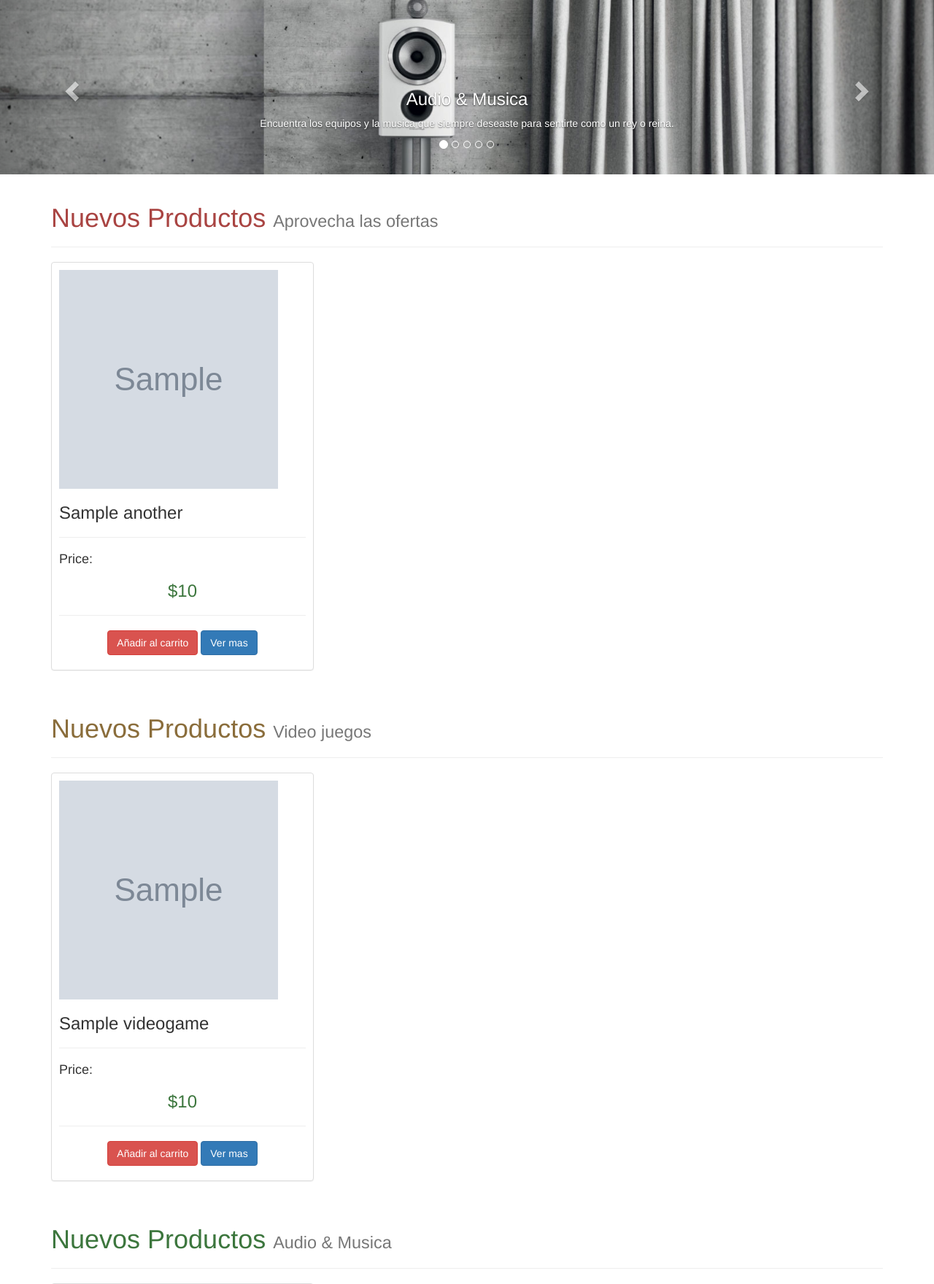
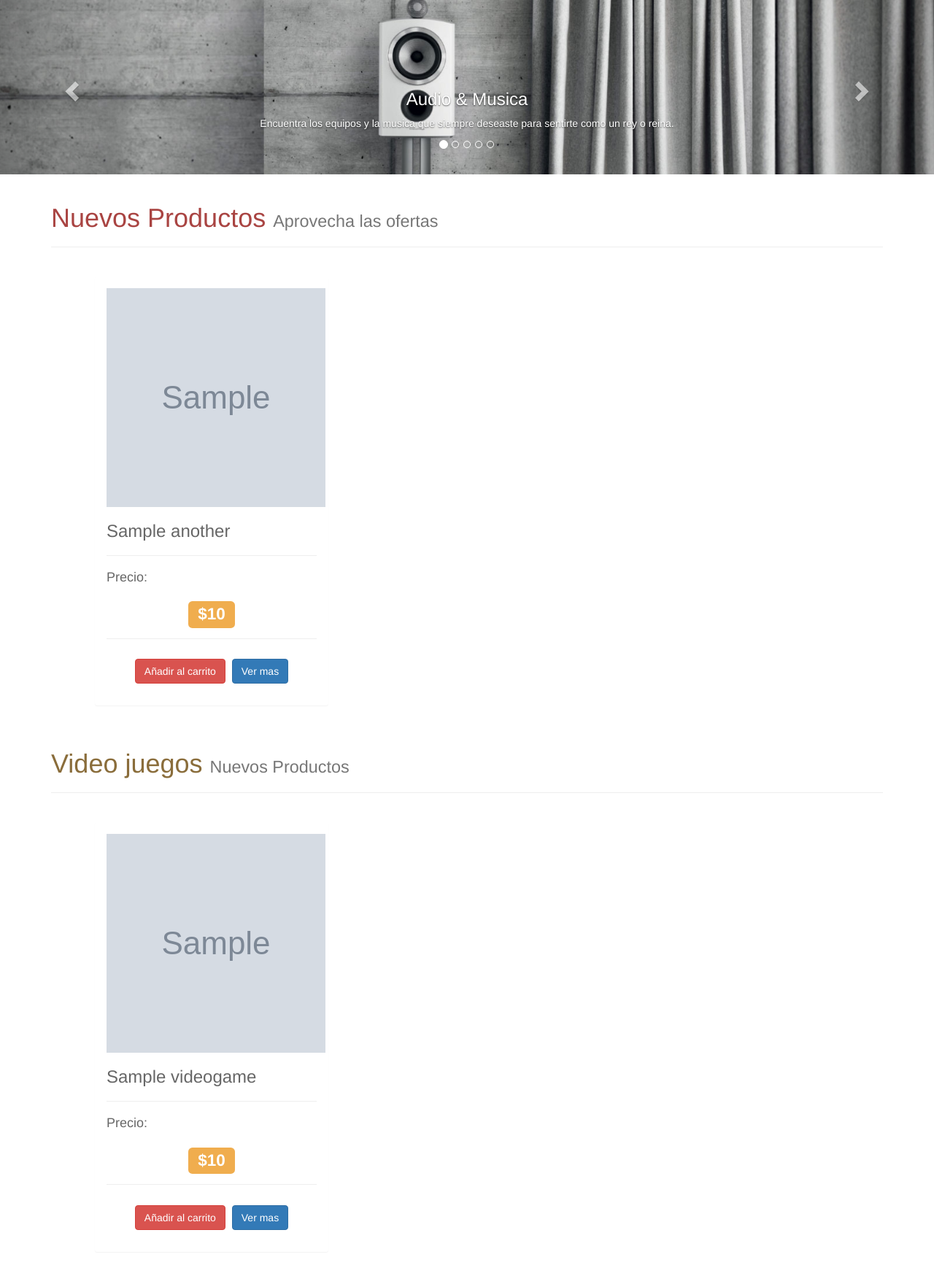
Before and after one commit to claudio-familia/Eletrosafe-Store, a Laravel app: template resources/views/index.blade.php in a window 1280 px wide. Shown: the part 105-1865 px from the top of the page at 73% size. Run offline with Laravel 8, Linux system fonts and the light colour scheme; the template is opened without the code that fills it: most values are stand-ins (such as "Sample title", 1, 10 or a date in 2020).

Commit message:
Working in frontend yet

```diff
--- a/public/css/estilos.css
+++ b/public/css/estilos.css
@@ -1,3 +1,4 @@
+/*Generales-------------*/
 html{
 	min-height: 100%;
 	position: relative;
@@ -8,6 +9,7 @@
 	padding: : 0;
 }
 
+/*navbar------------------*/
 .logo{
 	height: 50px;
 }
@@ -21,11 +23,8 @@
 	border-radius: 0px;
 }
 
-.enlace{
-	font-style: none;
-	color: #fff;
-}
 
+/*Producto-----------------*/
 .precio {
 	margin: 0px;
 }
@@ -33,11 +32,85 @@
 	padding: 10px;
 }
 
+img{display: block;}
+
+
+/*Footer-----------*/
 footer{
 	position: absolute;
+	bottom: 0;
 	padding: 20px;
 	width: 100%;
 	height: 120px;
 	background-color: #101010;
 	color: #fff;
 }
+
+.enlace{
+	font-style: none;
+	color: #fff;
+}
+
+/*Efecto de productos*/
+#waterfall {
+    margin: 10px;
+    overflow: hidden;
+}
+
+#waterfall.min {
+    margin: 0;
+}
+
+#waterfall li {
+    /*position: absolute;*/
+    left: 0;
+    top: 0;
+    opacity: 0;
+    z-index: 0;
+    transform: translateY(100px);
+}
+
+#waterfall li:hover {
+    z-index: 1;
+}
+
+#waterfall li.show {
+    opacity: 1;
+    transform: translateY(0);
+    transition: all 0.3s, top 1s;
+}
+
+#waterfall li>div {
+    color: rgba(0, 0, 0, 0.6);
+    font-size: 32px;
+    border-radius: 3px;
+    margin: 10px;
+    padding: 15px;
+    background: rgb(255, 255, 255);
+    border: 1px solid rgba(038, 191, 64, 0);
+    transition: all 0.5s;
+}
+
+#waterfall li>div:hover {
+    transform: translateY(-10px);
+    border: 1px solid rgba(27, 112, 111, 1);
+    box-shadow: 0 30px 80px rgba(59, 145, 255, 0.6);
+    transition: all 0.3s;
+}
+
+#waterfall li.min>div {
+    margin: 0;
+    transform: none;
+    border: none;
+    border-radius: 0;
+    box-shadow: none;
+    border-bottom: 1px solid rgba(0, 0, 0, 0.1);
+}
+
+#waterfall li.min>div:hover {
+    transform: none;
+    border: none;
+    border-radius: 0;
+    box-shadow: none;
+    border-bottom: 1px solid rgba(0, 0, 0, 0.1);
+}
--- /dev/null
+++ b/public/css/reset2.0.min.css
@@ -0,0 +1 @@
+html,body,div,span,applet,object,iframe,h1,h2,h3,h4,h5,h6,p,blockquote,pre,a,abbr,acronym,address,big,cite,code,del,dfn,em,img,ins,kbd,q,s,samp,small,strike,strong,sub,sup,tt,var,b,u,i,center,dl,dt,dd,ol,ul,li,fieldset,form,label,legend,table,caption,tbody,tfoot,thead,tr,th,td,article,aside,canvas,details,embed,figure,figcaption,footer,header,hgroup,menu,nav,output,ruby,section,summary,time,mark,audio,video{margin:0;padding:0;border:0;font-size:100%;font:inherit;vertical-align:baseline}article,aside,details,figcaption,figure,footer,header,hgroup,menu,nav,section{display:block}body{line-height:1}ol,ul{list-style:none}blockquote,q{quotes:none}blockquote:before,blockquote:after,q:before,q:after{content:'';content:none}table{border-collapse:collapse;border-spacing:0}
--- /dev/null
+++ b/public/js/newWaterfall.js
@@ -0,0 +1,155 @@
+/*	   Waterfall Flow Code By: ONEO 2015.08.26
+	NewWaterfall Flow Code By: ONEO 2016.10.25
+------------------------------------------------------*/
+(function ()
+{
+    $.fn.NewWaterfall = function (options)
+    {
+        // 参数
+        var defaults = {
+            width: 360,
+            delay: 60,
+            repeatShow: false
+        };
+        var config = $.extend({}, defaults, options);
+        var ul = this;
+        // 功能
+        var show = function (li)
+        {
+            if ($(window).scrollTop() + $(window).height() > $(li).offset().top)
+            {
+                $(li).addClass('show');
+            } else if ($(window).scrollTop() + $(window).height() < $(li).offset().top)
+            {
+                if (config.repeatShow)
+                {
+                    $(li).removeClass('show');
+                }
+            }
+        }
+        var refresh = function ()
+        {
+            if (ul.length <= 0)
+            {
+                return;
+            }
+
+            ul.css({
+                "position": "relative"
+            });
+
+            // 参数
+            var lis = $(ul).children("li");
+
+            if (lis.length <= 0)
+            {
+                return;
+            }
+
+            var ul_width = $(ul).width();
+            var ul_column = parseInt(ul_width / config.width);
+
+            if (lis.length < ul_column)
+            {
+                ul_column = lis.length;
+            }
+
+            var li_left = (ul_width - ul_column * config.width) / 2;
+
+            if (ul_column > 0)
+            {
+                $(ul).removeClass('min');
+
+                // 基础样式设置
+                lis.css({
+                    "position": "absolute",
+                    "width": config.width
+                });
+
+                // 变量
+                var maxHeight = 0;
+                var list = []
+                var nlist = []
+
+                // 初始化列表
+                for (var i = 0; i < lis.length; i++)
+                {
+                    list.push({
+                        "index": i,
+                        "bottom": 0,
+                        "height": $(lis[i]).height(),
+                    });
+                }
+
+                // 初始化列
+                for (var i = 0; i < ul_column; i++)
+                {
+                    nlist.push([]);
+                }
+
+                // 智能排序
+                for (var i = 0; i < lis.length; i++)
+                {
+                    if (i < ul_column)
+                    {
+                        list[i]["bottom"] = list[i]["height"];
+                        nlist[i].push(list[i]);
+                    } else
+                    {
+                        var b = 0;
+                        var l = 0;
+                        for (var j = 0; j < ul_column; j++)
+                        {
+                            var jh = nlist[j][nlist[j].length - 1]["bottom"] + list[i]["height"];
+                            if (b == 0 || jh < b)
+                            {
+                                b = jh;
+                                l = j;
+                            }
+                        }
+                        list[i]["bottom"] = b;
+                        nlist[l].push(list[i]);
+                    }
+                }
+
+                // 开始布局
+                for (var i = 0; i < nlist.length; i++)
+                {
+                    for (var j = 0; j < nlist[i].length; j++)
+                    {
+                        $(lis[nlist[i][j]["index"]]).css({
+                            "left": i * config.width + li_left,
+                            "top": nlist[i][j]["bottom"] - nlist[i][j]["height"]
+                        });
+                    }
+                }
+
+                // 设置最大高度
+                for (var i = 0; i < nlist.length; i++)
+                {
+                    var h = nlist[i][nlist[i].length - 1]["bottom"];
+                    if (maxHeight < h)
+                    {
+                        maxHeight = h;
+                    }
+                }
+                $(ul).css("height", maxHeight);
+            } else
+            {
+                lis.attr("style", "");
+                ul.attr("style", "");
+                $(ul).addClass('min');
+            }
+
+            // 显示列表
+            for (var i = 0; i < lis.length; i++)
+            {
+                show(lis[i]);
+            }
+        }
+
+        // 刷新
+        refresh();
+        setInterval(refresh, config.delay);
+    }
+})();
--- a/resources/views/contactanos.blade.php
+++ b/resources/views/contactanos.blade.php
@@ -23,7 +23,6 @@
             <div class="form-group">
                 <label for="mensaje"> Mensaje</label>
                 <textarea class="form-control" id="mensaje" placeholder="Escribe tu mensaje"></textarea>
-
             </div>
 
              <div class="form-group">
--- a/resources/views/index.blade.php
+++ b/resources/views/index.blade.php
@@ -5,134 +5,167 @@
 	<div class="page-header">
 	  <h1 class="text-danger">Nuevos Productos <small>Aprovecha las ofertas</small></h1>
 	</div>
+
 	<div class="row">
+		<ul id="waterfall">
 	@foreach($another as $np)
-		<div class="col-sm-6 col-md-4">
+			<div class="col-sm-6 col-md-4 .article">
+				<li class="show">
 			    	<div class="panel panel-default muestras">
-		      	<img src="{{$np->image}}" height="300" width="300px">
+				      	<a href="producto/{{$np->id}}"><img src="{{$np->image}}" height="300" width="300px"></a>
 				      	<div class="caption">
 					        <h3>{{$np->name}}</h3>
 					        <hr>
-			        <h4>Price:</h4><h3 class="text-center text-success">${{$np->price}}</h3>
+					        <h4>Precio:</h4><h2 class="text-center"><span class="label label-warning">${{number_format($np->price)}}</span></h2>
 					        <hr>
-		    	    <p class="text-center"><a href="#" class="btn btn-danger" role="button">Añadir al carrito</a> <a href="#" class="btn btn-primary" role="button">Ver mas</a></p>
+				    	    <p class="text-center"><a href="#" class="btn btn-danger" role="button">Añadir al carrito</a> <a href="producto/{{$np->id}}" class="btn btn-primary" role="button">Ver mas</a></p>
 				      	</div>
 			    	</div>
+		    	</li>
 			</div>
 	@endforeach
+		</ul>
 	</div>
+
 	<!-- Video juegos-->
 
+
+
 	<div class="page-header">
-	  <h1 class="text-warning">Nuevos Productos <small>Video juegos</small></h1>
+	  <h1 class="text-warning">Video juegos <small>Nuevos Productos</small></h1>
 	</div>
 	<div class="row">
+	<ul id="waterfall">
 	@foreach($videogames as $vg)
 		<div class="col-sm-6 col-md-4">
+		<li class="show">
 	    	<div class="panel panel-default muestras">
 		      	<a href="producto/{{$vg->id}}"><img src="{{$vg->image}}" height="300" width="300px"></a>
 		      	<div class="caption">
 			        <h3>{{$vg->name}}</h3>
 		    	    <hr>
-			        <h4>Price:</h4><h3 class="text-center text-success">${{$vg->price}}</h3>
+			        <h4>Precio:</h4><h2 class="text-center"><span class="label label-warning">${{number_format($vg->price)}}</span></h2>
 			        <hr>
-		    	    <p class="text-center"><a href="#" class="btn btn-danger" role="button">Añadir al carrito</a> <a href="#" class="btn btn-primary" role="button">Ver mas</a></p>
+		    	    <p class="text-center"><a href="#" class="btn btn-danger" role="button">Añadir al carrito</a> <a href="producto/{{$vg->id}}" class="btn btn-primary" role="button">Ver mas</a></p>
 		      	</div>
 	    	</div>
+	    </li>
 		</div>
 	@endforeach
 	</div>
 
-
 	<!-- Musica-->
 
 	<div class="page-header">
-	  <h1 class="text-success">Nuevos Productos <small>Audio & Musica</small></h1>
+	  <h1 class="text-success">Audio & Musica <small>Nuevos Productos</small></h1>
 	</div>
 	<div class="row">
+	<ul id="waterfall">
 	@foreach($musica as $am)
 		<div class="col-sm-6 col-md-4">
+			<li class="show">
 		    	<div class="panel panel-default muestras">
-		      	<img src="{{$am->image}}" height="300" width="300px">
+			      	<a href="producto/{{$am->id}}"><img src="{{$am->image}}" height="300" width="300px"></a>
 			      	<div class="caption">
 				        <h3>{{$am->name}}</h3>
 			    	    <hr>
-			        <h4>Price:</h4><h3 class="text-center text-success">${{$am->price}}</h3>
+				        <h4>Precio:</h4><h2 class="text-center"><span class="label label-warning">${{number_format($am->price)}}</span></h2>
 				        <hr>
-		    	    <p class="text-center"><a href="#" class="btn btn-danger" role="button">Añadir al carrito</a> <a href="#" class="btn btn-primary" role="button">Ver mas</a></p>
+			    	    <p class="text-center"><a href="#" class="btn btn-danger" role="button">Añadir al carrito</a> <a href="producto/{{$am->id}}" class="btn btn-primary" role="button">Ver mas</a></p>
 			      	</div>
 		    	</div>
+	    	</li>
 		</div>
 	@endforeach
+	</ul>
 	</div>
+
 
 	<!-- Computador-->
 
 	<div class="page-header">
-	  <h1>Nuevos Productos <small>Computadores, laptops y smartdevices </small></h1>
+	  <h1>Computadores, laptops y smartdevices <small> Nuevos Productos</small></h1>
 	</div>
 	<div class="row">
+	<ul id="waterfall">
 		@foreach($pc as $pc)
 		<div class="col-sm-6 col-md-4">
+		<li class="show">
 	    	<div class="panel panel-default muestras">
-		      	<img src="{{$am->image}}" height="300" width="300px">
+		      	<a href="producto/{{$pc->id}}"><img src="{{$pc->image}}" height="300" width="300px"></a>
 		      	<div class="caption">
 			        <h3>{{$pc->name}}</h3>
 		    	    <hr>
-			        <h4>Price:</h4><h3 class="text-center text-success">${{$pc->price}}</h3>
+			        <h4>Precio:</h4><h2 class="text-center"><span class="label label-warning">${{number_format($pc->price)}}</span></h2>
 			        <hr>
-		    	    <p class="text-center"><a href="#" class="btn btn-danger" role="button">Añadir al carrito</a> <a href="#" class="btn btn-primary" role="button">Ver mas</a></p>
+		    	    <p class="text-center"><a href="#" class="btn btn-danger" role="button">Añadir al carrito</a> <a href="producto/{{$pc->id}}" class="btn btn-primary" role="button">Ver mas</a></p>
 		      	</div>
 	    	</div>
+	    </li>
 		</div>
 	@endforeach
+	</ul>
 	</div>
+
+
+
+
 
 
 	<!-- ropas y calzados-->
 
 	<div class="page-header">
-	  <h1>Nuevos Productos <small>Ropas y calzados</small></h1>
+	  <h1>Ropas y calzados <small>Nuevos Productos</small></h1>
 	</div>
 	<div class="row">
+	<ul id="waterfall">
 		@foreach($ropas as $r)
 		<div class="col-sm-6 col-md-4">
+		<li class="show">
 	    	<div class="panel panel-default muestras">
-		      	<img src="{{$r->image}}" height="300" width="300px">
+		      	<a href="producto/{{$r->id}}"><img src="{{$r->image}}" height="300" width="300px"></a>
 		      	<div class="caption">
 			        <h3>{{$r->name}}</h3>
 		    	    <hr>
-			        <h4>Price:</h4><h3 class="text-center text-success">${{$r->price}}</h3>
+			        <h4>Precio:</h4><h2 class="text-center"><span class="label label-warning">${{number_format($r->price)}}</span></h2>
 			        <hr>
-		    	    <p class="text-center"><a href="#" class="btn btn-danger" role="button">Añadir al carrito</a> <a href="#" class="btn btn-primary" role="button">Ver mas</a></p>
+		    	    <p class="text-center"><a href="#" class="btn btn-danger" role="button">Añadir al carrito</a> <a href="producto/{{$r->id}}" class="btn btn-primary" role="button">Ver mas</a></p>
 		      	</div>
 	    	</div>
+	    </li>
 		</div>
 	@endforeach
+	</ul>
 	</div>
+
+
+
 
 	<!-- vehiculos-->
 
 	<div class="page-header">
-	  <h1>Nuevos Productos <small>Vehiculos</small></h1>
+	  <h1>Vehiculos <small>Nuevos Productos</small></h1>
 	</div>
 	<div class="row">
+	<ul id="waterfall">
 		@foreach($cars as $cr)
 		<div class="col-sm-6 col-md-4">
+			<li class="show">
 	    	<div class="panel panel-default muestras">
-		      	<img src="{{$cr->image}}" height="300" width="300px">
+		      	<a href="producto/{{$cr->id}}"><img src="{{$cr->image}}" height="300" width="300px"></a>
 		      	<div class="caption">
 			        <h3>{{$cr->name}}</h3>
 		    	    <hr>
-			        <h4>Price:</h4><h3 class="text-center text-success">${{$cr->price}}</h3>
+			        <h4>Precio:</h4><h2 class="text-center"><span class="label label-warning">${{number_format($cr->price)}}</span></h2>
 			        <hr>
-		    	    <p class="text-center"><a href="#" class="btn btn-danger" role="button">Añadir al carrito</a> <a href="#" class="btn btn-primary" role="button">Ver mas</a></p>
+		    	    <p class="text-center"><a href="#" class="btn btn-danger" role="button">Añadir al carrito</a> <a href="producto/{{$cr->id}}" class="btn btn-primary" role="button">Ver mas</a></p>
 		      	</div>
 	    	</div>
+	    	</li>
 		</div>
 	@endforeach
+	</ul>
 	</div>
 </div>
 
-
 @endsection
--- a/resources/views/layout/base.blade.php
+++ b/resources/views/layout/base.blade.php
@@ -2,6 +2,7 @@
 <html lang="en">
 <head>
 	<meta charset="UTF-8">
+	<meta charset="utf-8" name="viewport" content="initial-scale=1,maximum-scale=1">
 	<title>ElectroSafe Store</title>
 	<script type="text/javascript" src="{{asset('js/jquery.js')}}"></script>
 	<link href="{{asset('css/bootstrap.min.css')}}" rel="stylesheet">
@@ -124,5 +125,23 @@
 
 	<script type="text/javascript" src="{{asset('js/bootstrap.min.js')}}"> </script>
     <script type="text/javascript" src="{{asset('js/jquery-ui.js')}}"></script>
+    <script type="text/javascript" src="{{asset('https://code.jquery.com/jquery-1.12.4.min.js')}}"></script>
+    <script type="text/javascript" src="{{asset('js/newWaterfall.js')}}"></script>
+    <script type="text/javascript" src="{{asset('js/jquery.imgzoom.js')}}"></script>
+    <script type="text/javascript">
+    $(document).ready(function waterfall() {
+		$('#waterfall').NewWaterfall({
+		  width: 360,
+		  delay: 60,
+		});
+
+
+	$('.imgBox').imgZoom();
+
+	});
+
+    </script>
+
+
 </body>
 </html>
--- a/resources/views/producto.blade.php
+++ b/resources/views/producto.blade.php
@@ -6,7 +6,9 @@
 	</div>
 	<div class="row">
 		<div class="col-md-6 col-sm-12">
-			<img src="{{$product->image}}" width="500px" alt="">
+			<div class="imgBox">
+				<img src="{{$product->image}}" width="500px" data-origin="{{$product->image}}">
+			</div>
 		</div>
 		<div class="col-md-6 col-sm-12">
 			<form action="">
```
Also changed, not shown: public/js/zoom.js (added, +10 -0 lines), public/js/jquery.imgzoom.js (added). Lines whose indentation alone changed are shown as unchanged.
